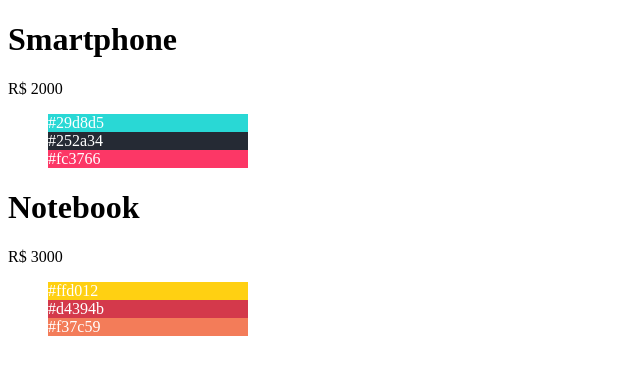
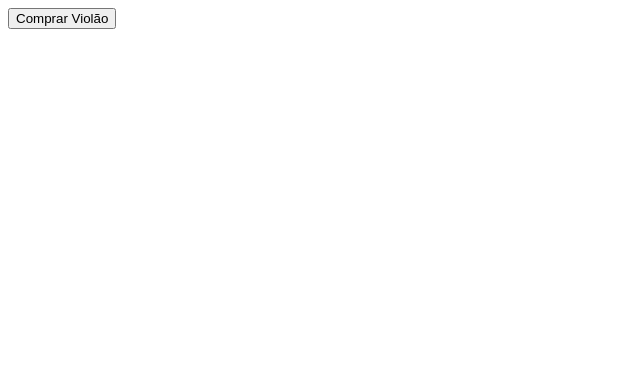
Before and after one commit to DevRobsonAlmeida/ReactJS, a React (Create React App) app: page / in a window 1280 px wide. Shown: the top 374 px of the page, without its empty margins (0-640 px from the left). Built offline with nearby package versions, Linux system fonts and the light colour scheme.

Commit message:
Event - origamid

```diff
--- a/src/App.js
+++ b/src/App.js
@@ -1,52 +1,17 @@
 import React from 'react';
 
-function App() {
-  const produtos = [
-    {
-      id: 1,
-      nome: 'Smartphone',
-      preco: 'R$ 2000',
-      cores: ['#29d8d5', '#252a34', '#fc3766'],
-    },
-    {
-      id: 2,
-      nome: 'Notebook',
-      preco: 'R$ 3000',
-      cores: ['#ffd012', '#d4394b', '#f37c59'],
-    },
-    {
-      id: 3,
-      nome: 'Tablet',
-      preco: 'R$ 1500',
-      cores: ['#365069', '#47c4c8', '#f95786'],
-    },
-  ];
-
+const App = () => {
+  function handleClick(event) {
+    console.log(event);
+  }
+  window.addEventListener('scroll', handleClick);
   return (
-    <>
-      {produtos
-        .filter(({ preco }) => Number(preco.replace('R$ ', '')) > 1500)
-        .map(({ id, nome, preco, cores }) => (
-          <div key={id}>
-            <h1>{nome}</h1>
-            <p>{preco}</p>
-            <ul>
-              {cores.map((cor) => (
-                <li
-                  style={{
-                    backgroundColor: cor,
-                    width: '200px',
-                    color: 'white',
-                  }}
-                >
-                  {cor}
-                </li>
-              ))}
-            </ul>
-          </div>
-        ))}
-    </>
+    <div style={{ height: '200vh' }}>
+      <button onClick={(event) => alert(event.target.innerText)}>
+        Comprar Violão
+      </button>
+    </div>
   );
-}
+};
 
 export default App;
```
